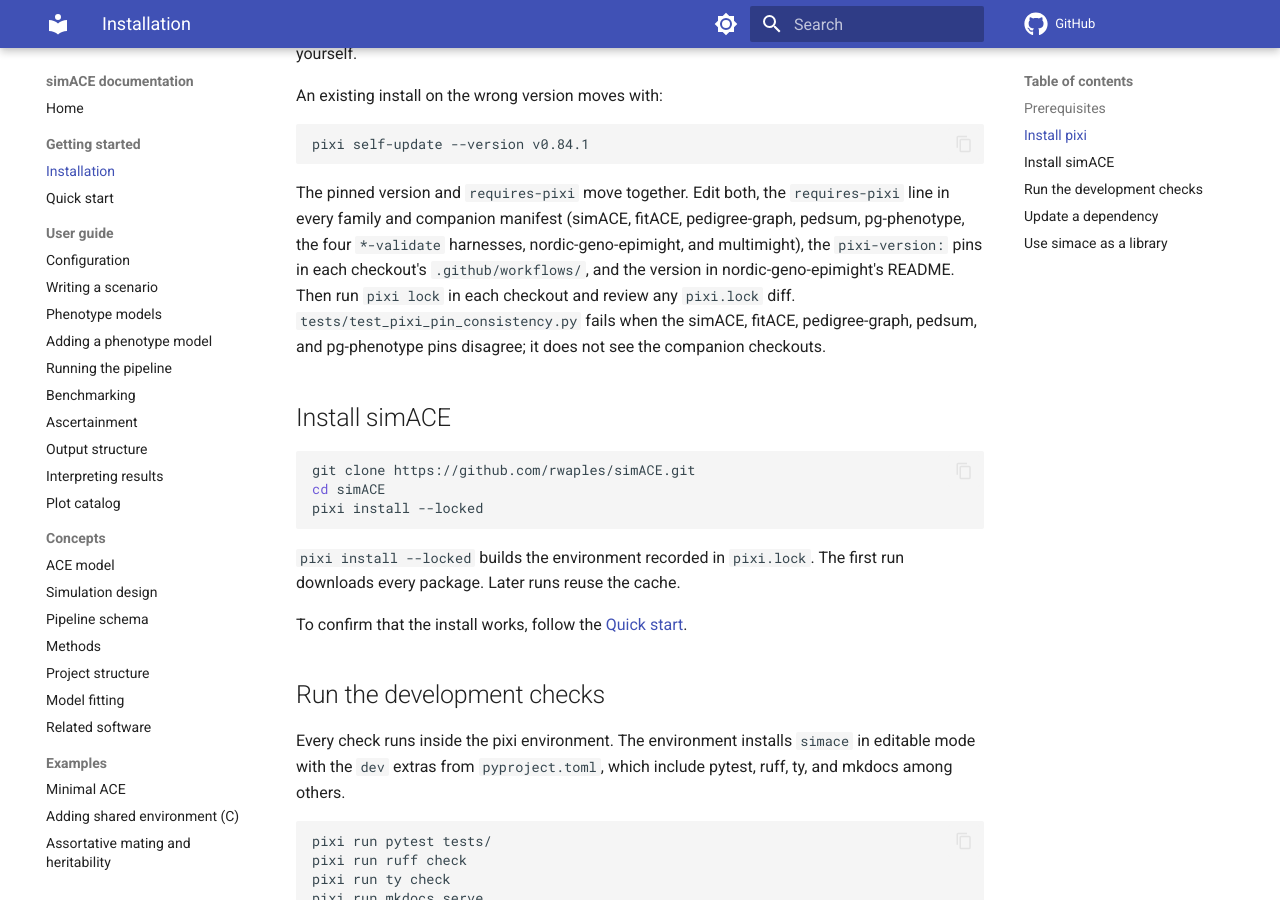
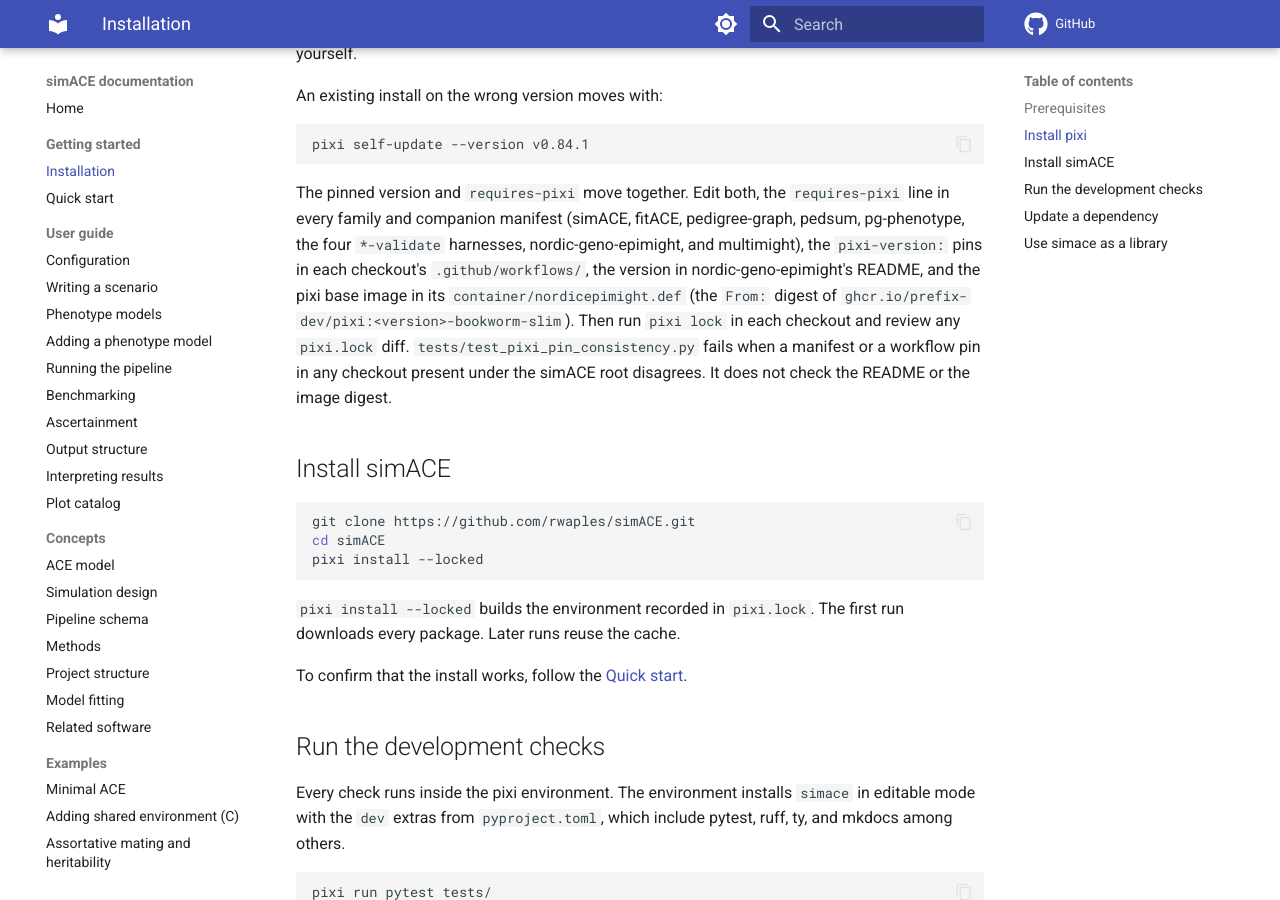
Before and after one commit to rwaples/simACE, an MkDocs documentation site: the page built from docs/getting-started/installation.md, in a window 1280 px wide and 900 px high, scrolled down 720 px. Built offline with MkDocs 1.6.1 and Material for MkDocs 9.7.7, drawn with Linux system fonts in a browser that asks for light colours; comment, search, counter and statistics services are not loaded.

Commit message:
Check the pixi pin in every checkout, not only the family's
The pin test read the six family checkouts, so a bump could miss a
*-validate harness, multimight or nordic-geno-epimight and still pass. It
now reads every checkout under the simACE root that ships a pixi.toml.

The bump checklist gains the pixi base image in nordic-geno-epimight's
Apptainer recipe, which no test can check offline. The benchmark workflow
moves to setup-pixi v0.10.2, the version pedigree-graph's CI has run with
pixi 0.84.1.

```diff
--- a/docs/getting-started/installation.md
+++ b/docs/getting-started/installation.md
@@ -39,11 +39,13 @@
 `requires-pixi` line in every family and companion manifest (simACE, fitACE,
 pedigree-graph, pedsum, pg-phenotype, the four `*-validate` harnesses,
 nordic-geno-epimight, and multimight), the `pixi-version:` pins in each
-checkout's `.github/workflows/`, and the version in nordic-geno-epimight's
-README. Then run `pixi lock` in each checkout and review any `pixi.lock` diff.
-`tests/test_pixi_pin_consistency.py` fails when the simACE, fitACE,
-pedigree-graph, pedsum, and pg-phenotype pins disagree; it does not see the
-companion checkouts.
+checkout's `.github/workflows/`, the version in nordic-geno-epimight's
+README, and the pixi base image in its `container/nordicepimight.def` (the
+`From:` digest of `ghcr.io/prefix-dev/pixi:<version>-bookworm-slim`). Then run
+`pixi lock` in each checkout and review any `pixi.lock` diff.
+`tests/test_pixi_pin_consistency.py` fails when a manifest or a workflow pin
+in any checkout present under the simACE root disagrees. It does not check
+the README or the image digest.
 
 ## Install simACE
 
```
Also changed, not shown: 2 other files.
